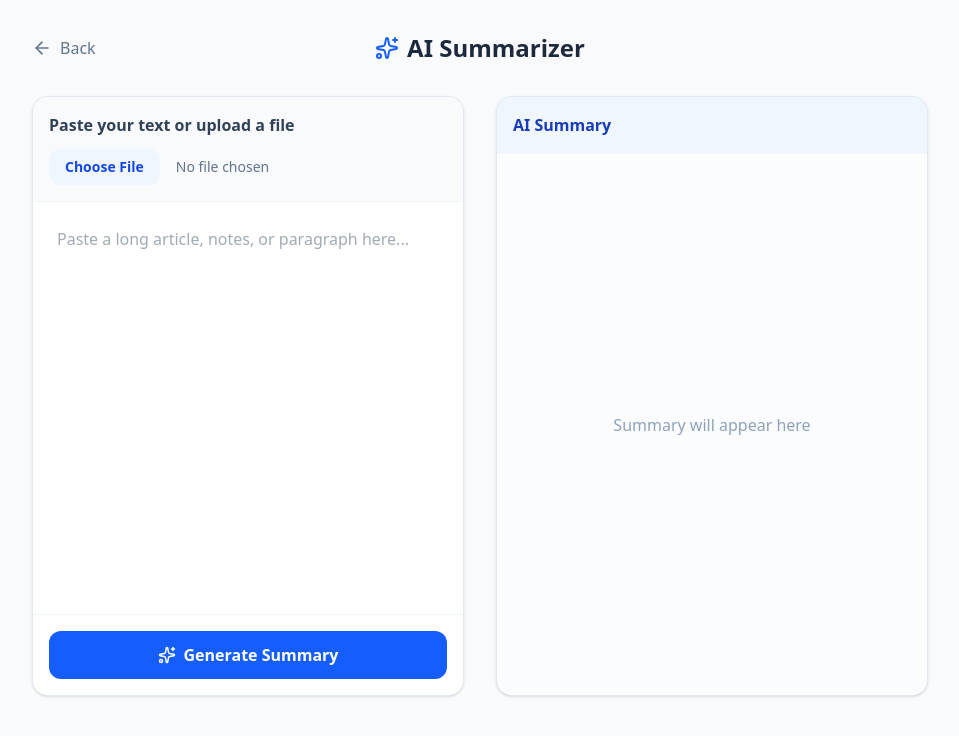
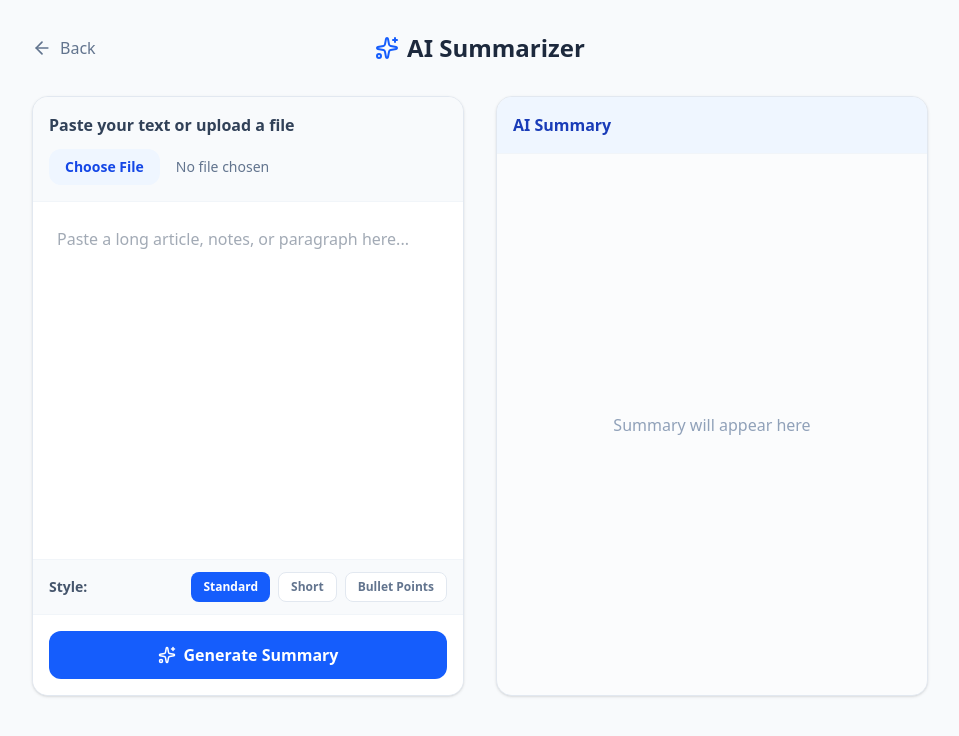
Before and after one commit to AbdulMoez777/Final_Project, a React (Vite) app in the folder frontend/: page /summary in a window 1280 px wide. Shown: the top 736 px of the page, without its empty margins (160-1119 px from the left). Built offline with nearby package versions, Linux system fonts and the light colour scheme.

Commit message:
Feat: Modes added in Summary

```diff
--- a/frontend/src/pages/Summary.jsx
+++ b/frontend/src/pages/Summary.jsx
@@ -17,8 +17,9 @@ const Summary = () => {
   const [loading, setLoading] = useState(false);
   const [copied, setCopied] = useState(false);
   const [isGeneratingPdf, setIsGeneratingPdf] = useState(false);
+  const [summaryType, setSummaryType] = useState("default");
 
-  // 1. Create the reference for the PDF generator
+  // Reference for PDF export targeting
   const contentRef = useRef();
 
   const handleFileUpload = async (event) => {
@@ -65,7 +66,10 @@ const Summary = () => {
           "Content-Type": "application/json",
           Authorization: `Token ${token}`,
         },
-        body: JSON.stringify({ text: inputText }),
+        body: JSON.stringify({
+          text: inputText,
+          type: summaryType
+        }),
       });
 
       const data = await response.json();
@@ -91,13 +95,13 @@ const Summary = () => {
   const handleGenerateNew = () => {
     setSummary("");
     setInputText("");
+    setSummaryType("default");
   };
 
   const handleDownloadPDF = async () => {
     const element = contentRef.current;
     if (!element) return;
 
-    // Set loading to true so the button updates
     setIsGeneratingPdf(true);
 
     const options = {
@@ -125,7 +129,6 @@ const Summary = () => {
 
   return (
     <div className="min-h-screen bg-slate-50 p-8 flex flex-col items-center font-sans">
-      {/* Header */}
       <div className="w-full max-w-4xl flex items-center justify-between mb-8">
         <div className="w-40">
           <button
@@ -148,7 +151,6 @@ const Summary = () => {
       </div>
 
       <div className="w-full max-w-4xl grid grid-cols-1 md:grid-cols-2 gap-8 h-[600px]">
-        {/* Input Side */}
         <div className="flex flex-col bg-white rounded-2xl shadow-sm border border-slate-200 overflow-hidden">
           <div className="p-4 border-b border-slate-100 bg-slate-50 flex flex-col gap-3">
             <span className="font-semibold text-slate-700">
@@ -168,6 +170,31 @@ const Summary = () => {
             value={inputText}
             onChange={(e) => setInputText(e.target.value)}
           ></textarea>
+
+          <div className="px-4 py-3 bg-slate-50 border-t border-slate-100 flex items-center justify-between">
+            <span className="text-sm font-semibold text-slate-600">Style:</span>
+            <div className="flex gap-2">
+              <button
+                onClick={() => setSummaryType('default')}
+                className={`px-3 py-1.5 text-xs font-bold rounded-lg transition ${summaryType === 'default' ? 'bg-blue-600 text-white' : 'bg-white text-slate-500 border border-slate-200 hover:bg-slate-100'}`}
+              >
+                Standard
+              </button>
+              <button
+                onClick={() => setSummaryType('short')}
+                className={`px-3 py-1.5 text-xs font-bold rounded-lg transition ${summaryType === 'short' ? 'bg-blue-600 text-white' : 'bg-white text-slate-500 border border-slate-200 hover:bg-slate-100'}`}
+              >
+                Short
+              </button>
+              <button
+                onClick={() => setSummaryType('bullets')}
+                className={`px-3 py-1.5 text-xs font-bold rounded-lg transition ${summaryType === 'bullets' ? 'bg-blue-600 text-white' : 'bg-white text-slate-500 border border-slate-200 hover:bg-slate-100'}`}
+              >
+                Bullet Points
+              </button>
+            </div>
+          </div>
+
           <div className="p-4 border-t border-slate-100 bg-white">
             <button
               onClick={handleSummarize}
@@ -185,7 +212,6 @@ const Summary = () => {
           </div>
         </div>
 
-        {/* Output Side */}
         <div className="flex flex-col bg-white rounded-2xl shadow-sm border border-slate-200 overflow-hidden relative">
           <div className="p-4 border-b border-slate-100 bg-blue-50 font-semibold text-blue-800 flex justify-between items-center">
             <span>AI Summary</span>
@@ -205,7 +231,7 @@ const Summary = () => {
                 <p>Analyzing text...</p>
               </div>
             ) : summary ? (
-              // 👇 THIS IS THE CRITICAL FIX: Added inline styles here to bypass the oklch crash!
+              // Inline styles used to prevent html2canvas parsing errors with Tailwind oklch colors
               <div
                 ref={contentRef}
                 className="p-8"
@@ -233,11 +259,9 @@ const Summary = () => {
         </div>
       </div>
 
-      {/* Bottom Bar */}
       <div className="w-full max-w-4xl flex justify-end gap-4 mt-6">
         {summary && (
           <>
-            {/* 👇 CRITICAL FIX 2: Added dynamic text and disabled state */}
             <button
               onClick={handleDownloadPDF}
               disabled={isGeneratingPdf}
```
Also changed, not shown: 2 other files (tests, documents, lock files or other folders).
